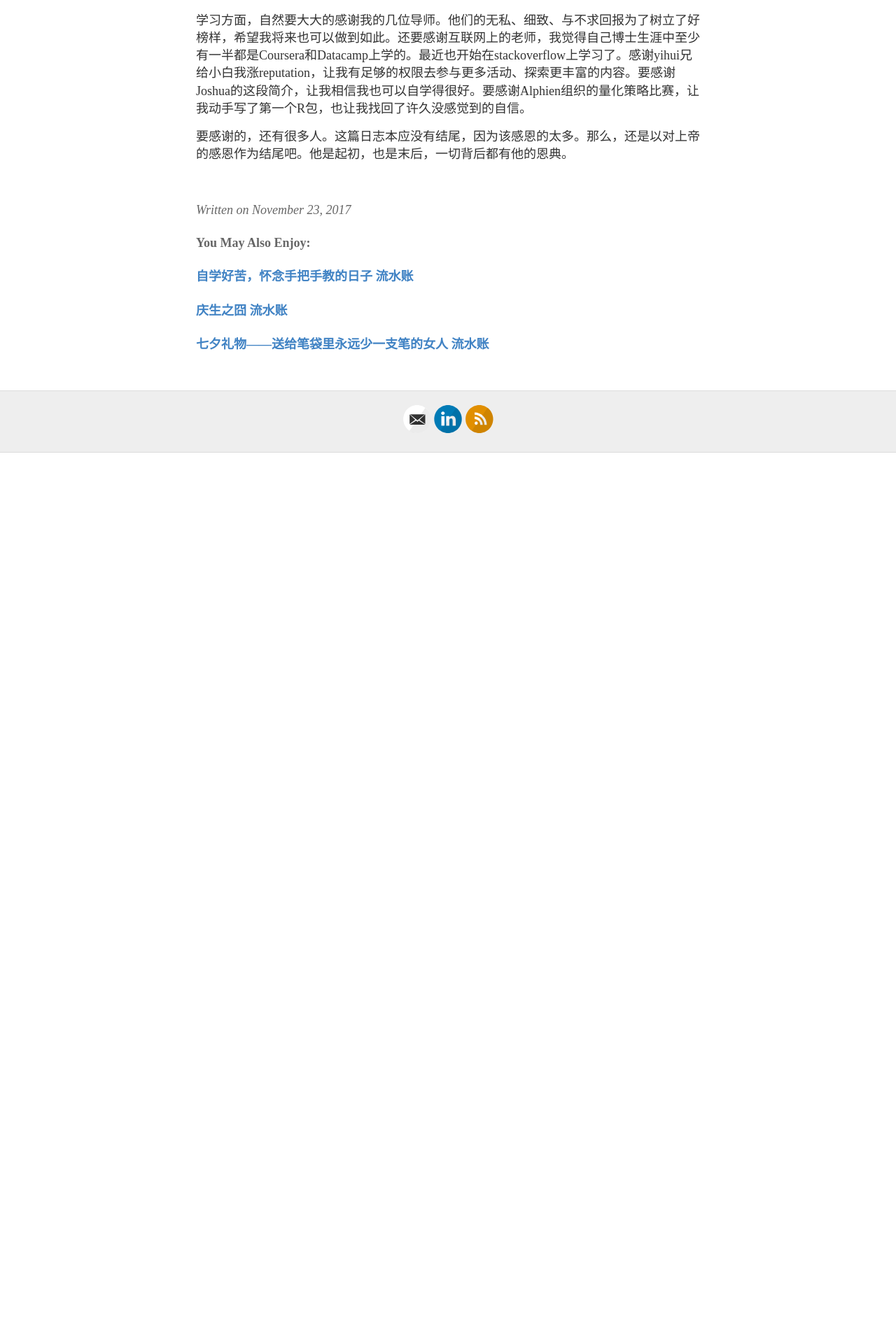
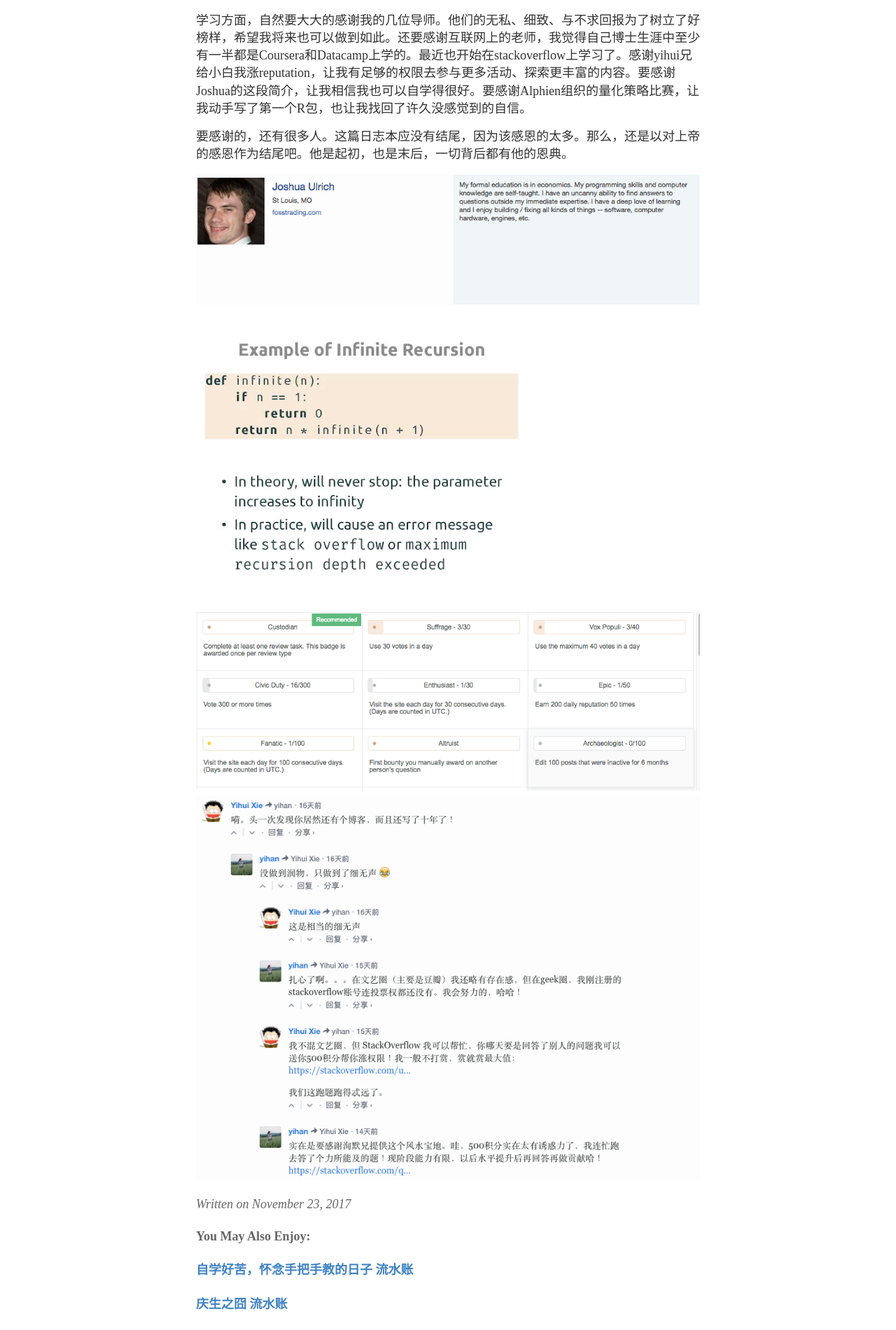
Before and after one commit to yihanxu/yihanxu.github.io, a Jekyll site: the page built from _posts/2017-11-23-thanksgiving.md, in a window 1280 px wide. Shown: the part 774-2675 px from the top of the page at 70% size. Built offline with Jekyll 4.4.1, drawn with Linux system fonts in a browser that asks for light colours; comment, search, counter and statistics services are not loaded; before the commit the page ends 1421 px from its top, so only the background shows below that.

Commit message:
image update

```diff
--- a/_posts/2017-11-23-thanksgiving.md
+++ b/_posts/2017-11-23-thanksgiving.md
@@ -18,7 +18,7 @@
 
 要感谢的，还有很多人。这篇日志本应没有结尾，因为该感恩的太多。那么，还是以对上帝的感恩作为结尾吧。他是起初，也是末后，一切背后都有他的恩典。
 
-![](images/joshua_ulrich.png)
-![](images/stackoverflow.png)
-![](images/so_badges.png)
-![](images/so_first_answer.png)
+![](/images/joshua_ulrich.png)
+![](/images/stackoverflow.png)
+![](/images/so_badges.png)
+![](/images/so_first_answer.png)
```
Also changed, not shown: 1 other file.
